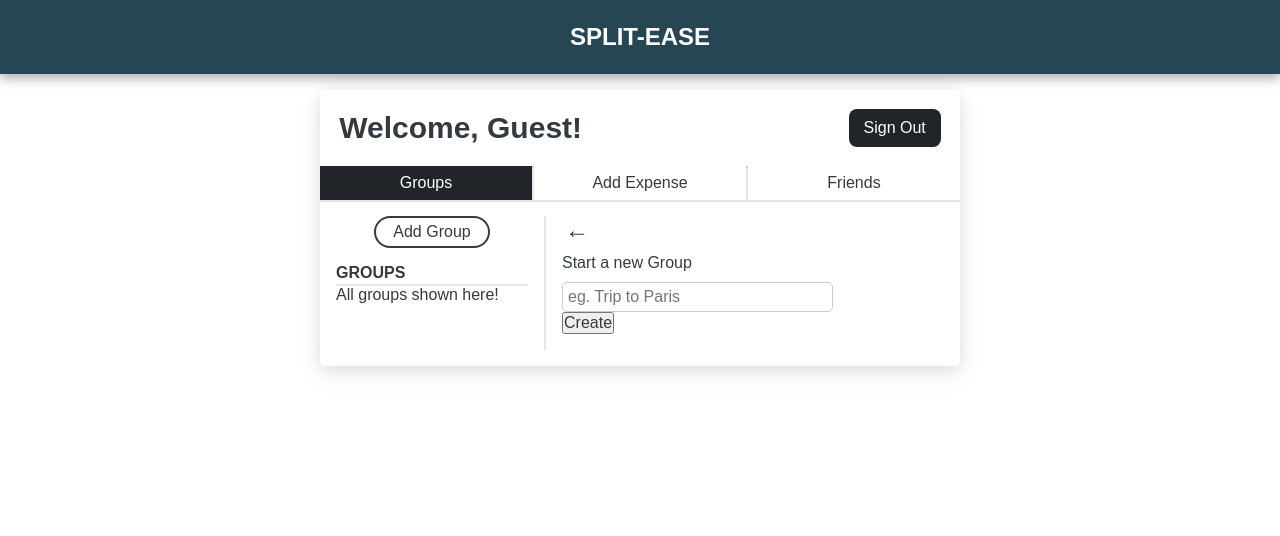
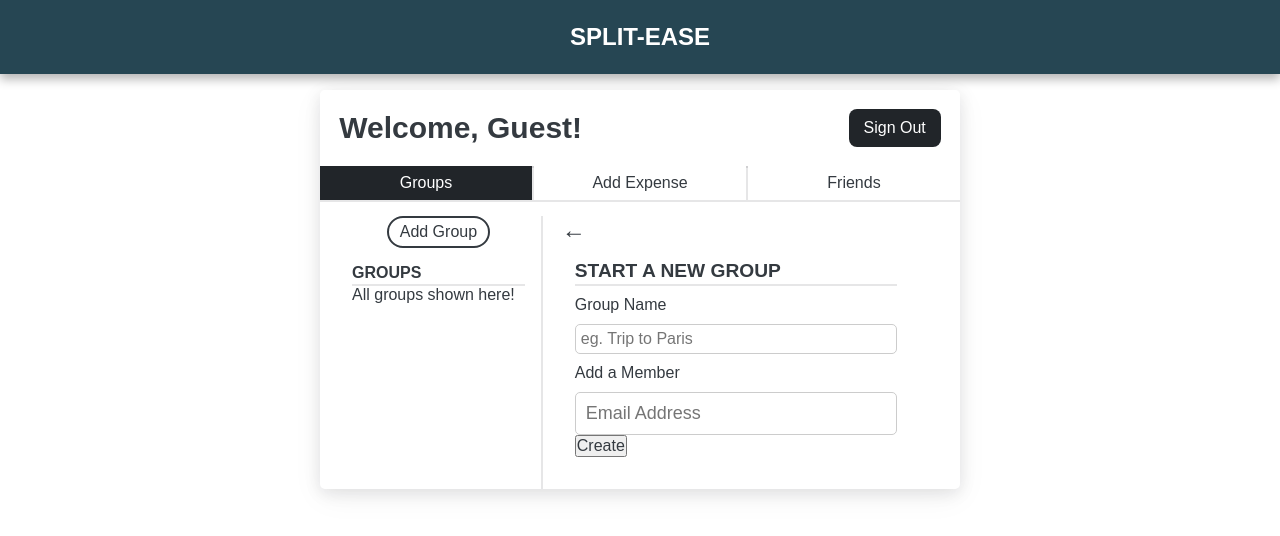
Before and after one commit to adk-saugat/Split-Ease, a React (Vite) app: page /dashboard in a window 1280 px wide. Both pictures are taken after a click on the button "Add Group". Shown: the top 536 px of the page. Built offline with nearby package versions, Linux system fonts and the light colour scheme; no server answers; a web font is replaced by a local one.

Commit message:
adding a new component for creating group form

```diff
--- a/src/components/AddExpense/AddExpense.jsx
+++ b/src/components/AddExpense/AddExpense.jsx
@@ -1,6 +1,29 @@
-const AddExpense = () => {
+import "./AddExpense.scss"
+
+const AddExpense = ({ setTab }) => {
   return (
-    <div>AddExpense</div>
+    <div className="add-expense-container">
+      <form className="add-expense-form">
+        <label className="desc-label">Enter a description</label>
+        <input
+          className="desc-field"
+          type="text"
+          placeholder="eg. Groceries"
+          required
+        />
+        <label className="expense-label">Enter expense</label>
+        <input
+          className="expense-field"
+          type="number"
+          placeholder="$0.00"
+          required
+        />
+        <h2 className="paid-text">Paid by you and split equally.</h2>
+        <button className="add-expense-btn" onClick={() => setTab("groups")}>
+          Save
+        </button>
+      </form>
+    </div>
   )
 }
 
--- /dev/null
+++ b/src/components/AddExpense/AddExpense.scss
@@ -0,0 +1,52 @@
+.add-expense-container {
+  display: flex;
+  justify-content: center;
+  width: 60%;
+  padding: 2rem;
+  border: 2px solid rgba(17, 17, 26, 0.1);
+  border-radius: 5px;
+
+  .add-expense-form {
+    display: flex;
+    flex-direction: column;
+    gap: 0.5rem;
+
+    .desc-label {
+      font-size: 1.1rem;
+    }
+
+    .expense-label {
+      margin-top: 0.5rem;
+      font-size: 1.1rem;
+    }
+
+    .paid-text {
+      text-align: center;
+      padding: 0.8rem 0rem;
+    }
+
+    .add-expense-btn {
+      width: 30%;
+      margin: 0rem auto;
+
+      display: inline-block;
+      cursor: pointer;
+      padding: 5px 16px;
+      line-height: 20px;
+      vertical-align: middle;
+      border: 1px solid;
+      border-radius: 6px;
+      background-color: #fafbfc;
+      box-shadow: rgba(27, 31, 35, 0.04) 0px 1px 0px 0px,
+        rgba(255, 255, 255, 0.25) 0px 1px 0px 0px inset;
+      transition: 0.2s cubic-bezier(0.3, 0, 0.5, 1);
+      transition-property: color, background-color, border-color;
+
+      &:hover {
+        color: #ffffff;
+        background-color: #343a40;
+        transition-duration: 0.1s;
+      }
+    }
+  }
+}
--- /dev/null
+++ b/src/components/CreateGroup/CreateGroup.jsx
@@ -0,0 +1,33 @@
+import "./CreateGroup.scss"
+import { useState } from "react"
+
+const defaultGroupForm = {
+  groupName: "",
+  memberEmail: "",
+}
+
+const CreateGroup = ({ setShowAddGroup }) => {
+  const [groupForm, setGroupForm] = useState(defaultGroupForm)
+
+  const handleGroupCreate = (event) => {
+    event.preventDefault()
+  }
+
+  return (
+    <>
+      <button className="back-arrow" onClick={() => setShowAddGroup(false)}>
+        &#8592;
+      </button>
+      <form className="group-form" onSubmit={handleGroupCreate}>
+        <h2 className="field-header">Start a new Group</h2>
+        <label className="field-label">Group Name</label>
+        <input className="add-group-field" placeholder="eg. Trip to Paris" />
+        <h2 className="field-label">Add a Member</h2>
+        <input type="email" placeholder="Email Address" />
+        <button className="create-group-btn">Create</button>
+      </form>
+    </>
+  )
+}
+
+export default CreateGroup
--- /dev/null
+++ b/src/components/CreateGroup/CreateGroup.scss
@@ -0,0 +1,42 @@
+.back-arrow {
+  border: none;
+  background-color: white;
+  padding: 0px 2px;
+  width: 30px;
+  display: flex;
+  justify-content: center;
+  align-items: center;
+  font-size: 1.5rem;
+  transition: 100ms;
+  margin-bottom: 1rem;
+
+  &:hover {
+    background-color: black;
+    border-radius: 5px;
+    color: white;
+  }
+}
+
+.group-form {
+  padding-left: 1rem;
+  width: 100%;
+
+  .field-header {
+    text-transform: uppercase;
+    border-bottom: 2px solid rgba(17, 17, 26, 0.1);
+    padding-bottom: 2px;
+    font-size: 1.2rem;
+  }
+
+  .field-label {
+    display: block;
+    font-size: 1rem;
+    margin: 10px 0px;
+    font-weight: 500;
+  }
+
+  .add-group-field {
+    font-size: 1rem;
+    padding: 5px;
+  }
+}
--- a/src/components/Groups/Groups.jsx
+++ b/src/components/Groups/Groups.jsx
@@ -1,12 +1,9 @@
 import { useState } from "react"
 import "./Groups.scss"
+import CreateGroup from "../CreateGroup/CreateGroup"
 
 const Groups = () => {
   const [showAddGroup, setShowAddGroup] = useState(false)
-
-  const handleGroupCreate = (event) => {
-    event.preventDefault()
-  }
 
   return (
     <div className="group-container">
@@ -21,19 +18,7 @@ const Groups = () => {
       </div>
       {showAddGroup ? (
         <div className="group-content">
-          <button className="back-arrow" onClick={() => setShowAddGroup(false)}>
-            &#8592;
-          </button>
-          <form>
-            <label className="field-label">Start a new Group</label>
-            <input
-              className="add-group-field"
-              placeholder="eg. Trip to Paris"
-            />
-            <button className="create-group-btn" onClick={handleGroupCreate}>
-              Create
-            </button>
-          </form>
+          <CreateGroup setShowAddGroup={setShowAddGroup} />
         </div>
       ) : (
         <div className="group-content">All group contents here!</div>
--- a/src/components/Groups/Groups.scss
+++ b/src/components/Groups/Groups.scss
@@ -2,8 +2,6 @@
   width: 100%;
   display: flex;
   flex-direction: row;
-  gap: 1rem;
-  height: 100%;
 
   .group-dashboard {
     display: flex;
@@ -11,6 +9,7 @@
     width: 30%;
     flex-direction: column;
     gap: 1rem;
+    padding-right: 1rem;
 
     .add-group-btn {
       margin: 0px auto;
@@ -44,35 +43,5 @@
     padding: 1rem;
     padding-top: 0rem;
     height: 100%;
-
-    .back-arrow {
-      border: none;
-      background-color: white;
-      padding: 0px 2px;
-      width: 30px;
-      display: flex;
-      justify-content: center;
-      align-items: center;
-      font-size: 1.5rem;
-      transition: 100ms;
-
-      &:hover {
-        background-color: black;
-        border-radius: 5px;
-        color: white;
-      }
-    }
-
-    .field-label {
-      display: block;
-      font-size: 1rem;
-      margin: 10px 0px;
-      font-weight: 500;
-    }
-
-    .add-group-field {
-      font-size: 1rem;
-      padding: 5px;
-    }
   }
 }
--- a/src/routes/Dashboard/Dashboard.jsx
+++ b/src/routes/Dashboard/Dashboard.jsx
@@ -53,11 +53,11 @@ const Dashboard = () => {
           Friends
         </button>
       </nav>
-      <section className="transactions">
-        <div>{tab === "groups" && <Groups />}</div>
-        <div>{tab === "expense" && <AddExpense />}</div>
-        <div>{tab === "friends" && <Friends />}</div>
-      </section>
+      <div className="transactions">
+        {tab === "groups" && <Groups />}
+        {tab === "expense" && <AddExpense setTab={setTab} />}
+        {tab === "friends" && <Friends />}
+      </div>
     </div>
   )
 }
--- a/src/routes/Dashboard/Dashboard.scss
+++ b/src/routes/Dashboard/Dashboard.scss
@@ -75,7 +75,8 @@
   }
 
   .transactions {
-    width: 100%;
-    padding: 1rem;
+    display: flex;
+    justify-content: center;
+    padding: 1rem 2rem;
   }
 }
```
